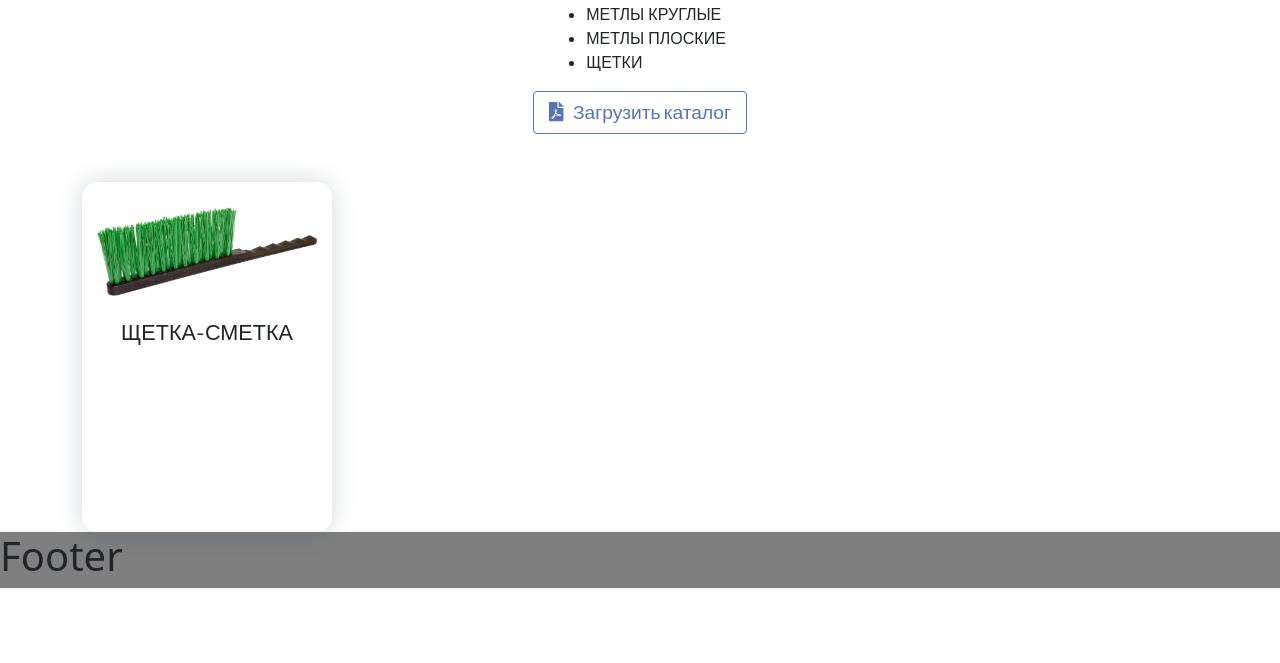
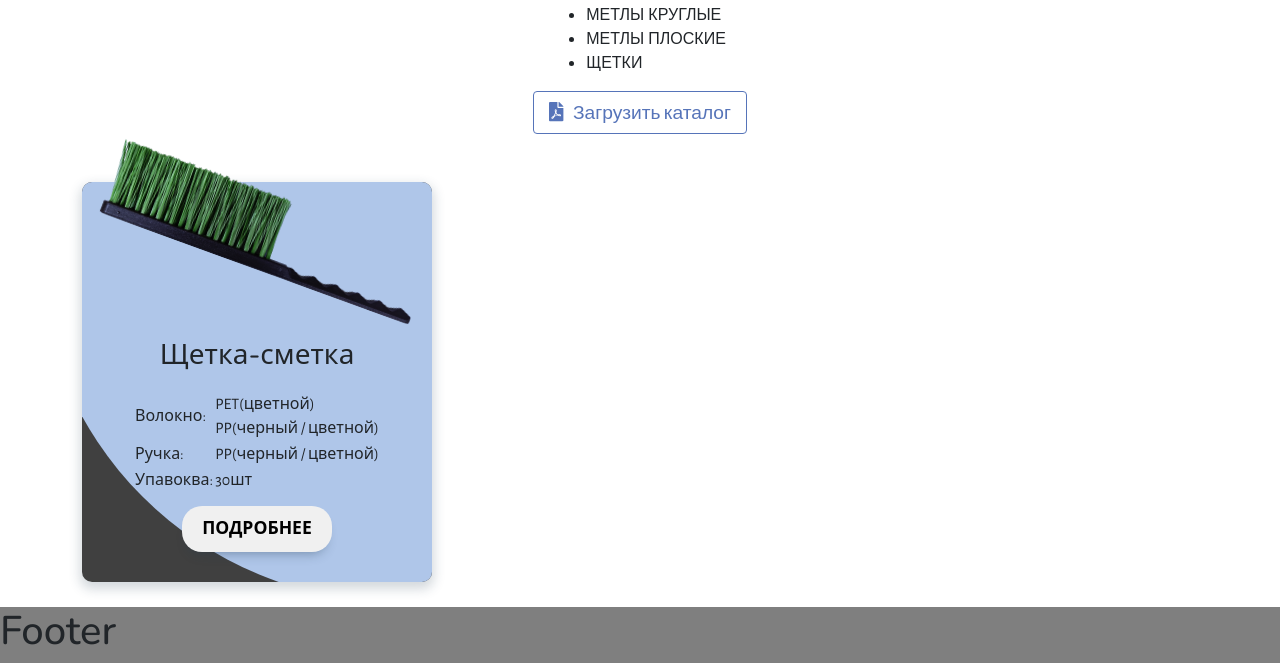
Before and after one commit to majeretft/hozmetla-2, a Gatsby site: page / in a window 1280 px wide. Shown: the part 666-1329 px from the top of the page. Before the commit the page ends 1254 px from the top, so only its background shows below. Built offline with nearby package versions, Linux system fonts and the light colour scheme; Gatsby itself is replaced by a stand-in of ours.

Commit message:
blueprint

```diff
--- a/gatsby-browser.js
+++ b/gatsby-browser.js
@@ -1,5 +1,7 @@
 import "bootstrap/dist/css/bootstrap-reboot.css"
 import "bootstrap/dist/css/bootstrap-utilities.css"
 import "bootstrap/dist/css/bootstrap-grid.css"
+
 import "./src/fonts/google-fonts.css"
+import "./src/css/global.css"
 import "./src/components/sticky-footer-helper.css"
--- a/src/components/product/card.jsx
+++ b/src/components/product/card.jsx
@@ -1,44 +1,134 @@
 import React from "react";
+import { Link } from "gatsby";
+import { StaticImage } from "gatsby-plugin-image";
 import styled from "styled-components";
 
-import photo from "../../images/product/DSC09598_1483x600.png";
+const ImageComponent = ({ className }) => {
+  return (
+    <StaticImage
+      src="../../images/product/IMG_20211202_165440_750w.png"
+      formats={["auto", "webp", "avif"]}
+      placeholder="tracedSVG"
+      alt="Щетка-сметка"
+      className={className}
+    />
+  );
+};
 
-const Container = styled.div`
-  width: 250px;
-  height: 350px;
-  position: relative;
-  backdrop-filter: blur(3px);
-  border-radius: 15px;
-  box-shadow: 0px 0px 24px 0px rgba(34, 60, 80, 0.2);
-  padding: 25px 15px;
+const A = styled(Link)`
+  text-decoration: none;
+  display: block;
+  padding: 10px 20px;
+  background-color: #f0f0f0;
+  color: #000;
+  border-radius: 20px 20px 20px 20px;
+  margin-top: auto;
+  font-weight: 600;
+  font-size: 1.1em;
+  text-transform: uppercase;
+  box-shadow: 0px 8px 12px -7px rgba(31, 58, 79, 0.42);
+`;
+
+const H3 = styled.h3`
+  transform: translateY(40px);
+`;
+
+const Photo = styled(ImageComponent)`
+  margin-bottom: 8px;
+  transform: rotate(20deg);
+`;
+
+const PhotoContainer = styled.div`
+  transform: translateY(-20px) translateX(10px);
+`;
+
+const Content = styled.div`
   display: flex;
   flex-direction: column;
-  align-items: stretch;
-  justify-content: stretch;
-  font-family: 'Nunito', sans-serif;
+  justify-content: center;
+  align-items: center;
+  height: 400px;
+  padding: 30px 10px;
 `;
 
-const Photo = styled.div`
-  & > img {
-    max-width: 100%;
-    padding-bottom: 25px;
-  }
-  & > h2 {
-    font-size: 1.35rem;
-    text-transform: uppercase;
-    text-align: center;
+const Background = styled.div`
+  position: absolute;
+  width: 100%;
+  height: 100%;
+  overflow: hidden;
+  background-color: rgba(0, 0, 0, 0.75);
+  backdrop-filter: blur(5px);
+  border-radius: 10px;
+  z-index: -101;
+  display: flex;
+
+  &::before {
+    content: "";
+    width: 100%;
+    height: 100%;
+    background-color: #afc6e9ff;
+    z-index: -100;
+    clip-path: circle(360px at 90% 15%);
   }
 `;
 
-const Card = () => {
+const Card = styled.div`
+  position: relative;
+  margin-bottom: 25px;
+  max-width: 350px;
+  box-shadow: 0px 5px 12px 2px rgba(34, 60, 80, 0.2);
+  border-radius: 10px;
+`;
+
+const Table = styled.table`
+  transform: translateY(50px);
+`;
+
+const CardComponent = () => {
   return (
-    <Container>
-      <Photo>
-        <img src={photo} alt="" />
-        <h2>щетка-сметка</h2>
-      </Photo>
-    </Container>
+    <Card>
+      <Background></Background>
+      <Content>
+        <PhotoContainer>
+          <Photo />
+        </PhotoContainer>
+        <H3>Щетка-сметка</H3>
+        <Table>
+          <tbody>
+            <tr>
+              <td>Волокно:</td>
+              <td>
+                <div>
+                  <span>PET</span>
+                  <span>(цветной)</span>
+                </div>
+                <div>
+                  <span>PP</span>
+                  <span>(черный / цветной)</span>
+                </div>
+              </td>
+            </tr>
+            <tr>
+              <td>Ручка:</td>
+              <td>
+                <div>
+                  <span>PP</span>
+                  <span>(черный / цветной)</span>
+                </div>
+              </td>
+            </tr>
+            <tr>
+              <td>Упавоква:</td>
+              <td>
+                <span>30шт</span>
+              </td>
+            </tr>
+          </tbody>
+        </Table>
+        <A to="/">Подробнее</A>
+      </Content>
+    </Card>
   );
 };
 
-export default Card;
+export default CardComponent;
--- /dev/null
+++ b/src/css/global.css
@@ -0,0 +1,23 @@
+:root {
+  --ws-font-text: "Alegreya Sans", system-ui, -apple-system, "Segoe UI", Roboto,
+    "Helvetica Neue", Arial, "Noto Sans", "Liberation Sans", sans-serif,
+    "Apple Color Emoji", "Segoe UI Emoji", "Segoe UI Symbol", "Noto Color Emoji";
+  --ws-font-header: "Nunito", system-ui, -apple-system, "Segoe UI", Roboto,
+    "Helvetica Neue", Arial, "Noto Sans", "Liberation Sans", sans-serif,
+    "Apple Color Emoji", "Segoe UI Emoji", "Segoe UI Symbol", "Noto Color Emoji";
+}
+
+body {
+  font-family: var(--ws-font-text);
+}
+
+h6,
+h5,
+h4,
+h3,
+h2,
+h1 {
+  font-family: var(--ws-font-header);
+  font-weight: 500;
+  line-height: 1.2;
+}
--- a/src/fonts/google-fonts.css
+++ b/src/fonts/google-fonts.css
@@ -1 +1 @@
-@import url("https://fonts.googleapis.com/css2?family=Alegreya+Sans:ital,wght@0,300;0,400;0,500;0,700;1,300;1,400;1,500;1,700&family=Nunito:wght@200;300;400;600;700&display=swap");
+@import url("https://fonts.googleapis.com/css2?family=Alegreya+Sans:ital,wght@0,300;0,400;0,500;0,700;1,300;1,400;1,500;1,700&family=Nunito:wght@200;300;400;500;600;700&display=swap");
--- a/src/pages/index.js
+++ b/src/pages/index.js
@@ -60,7 +60,7 @@ const Image = () => {
       className="mb-3"
       objectFit="contain"
       alt=""
-      src={"../images/bg/Brushes in shape.png"}
+      src="../images/bg/Brushes in shape.png"
       formats={["auto", "webp", "avif"]}
       loading="eager"
       placeholder="tracedSVG"
```
Also changed, not shown: src/images/product/IMG_20211202_165440_750w.png (added).
